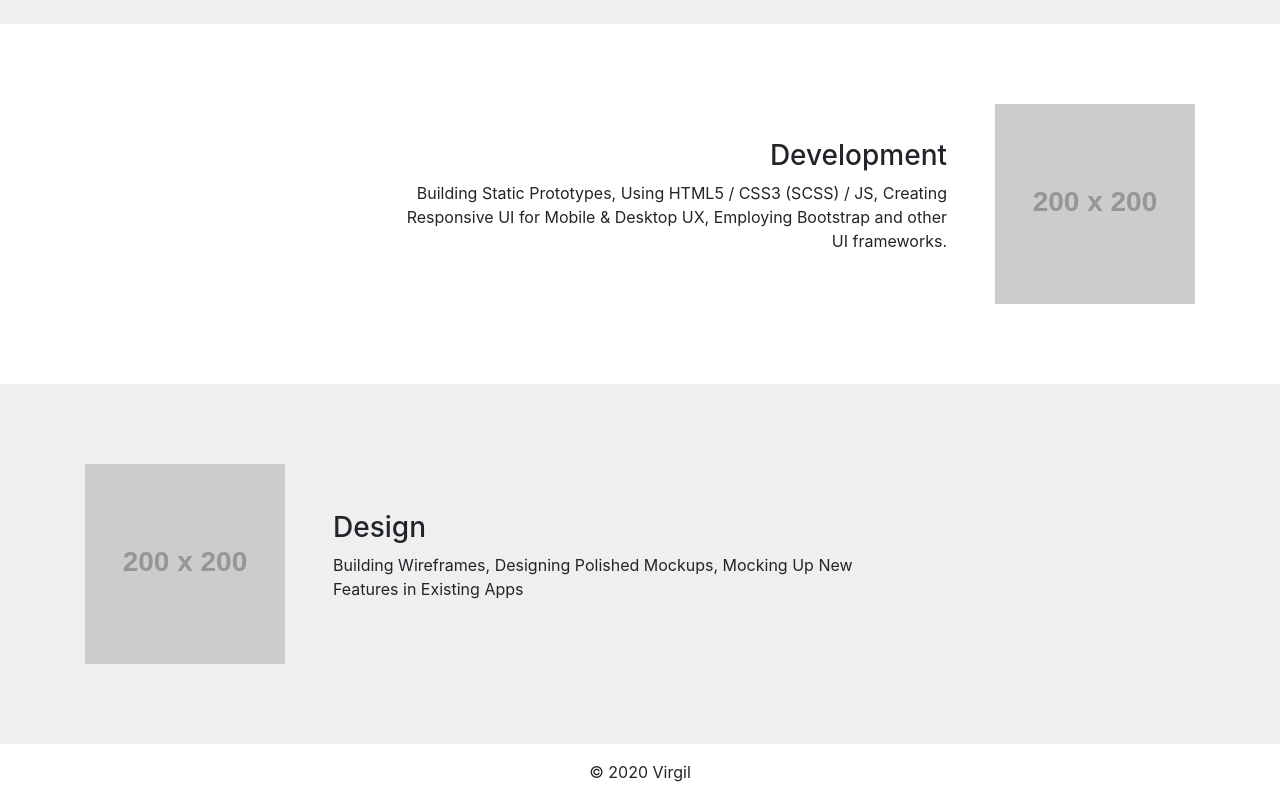
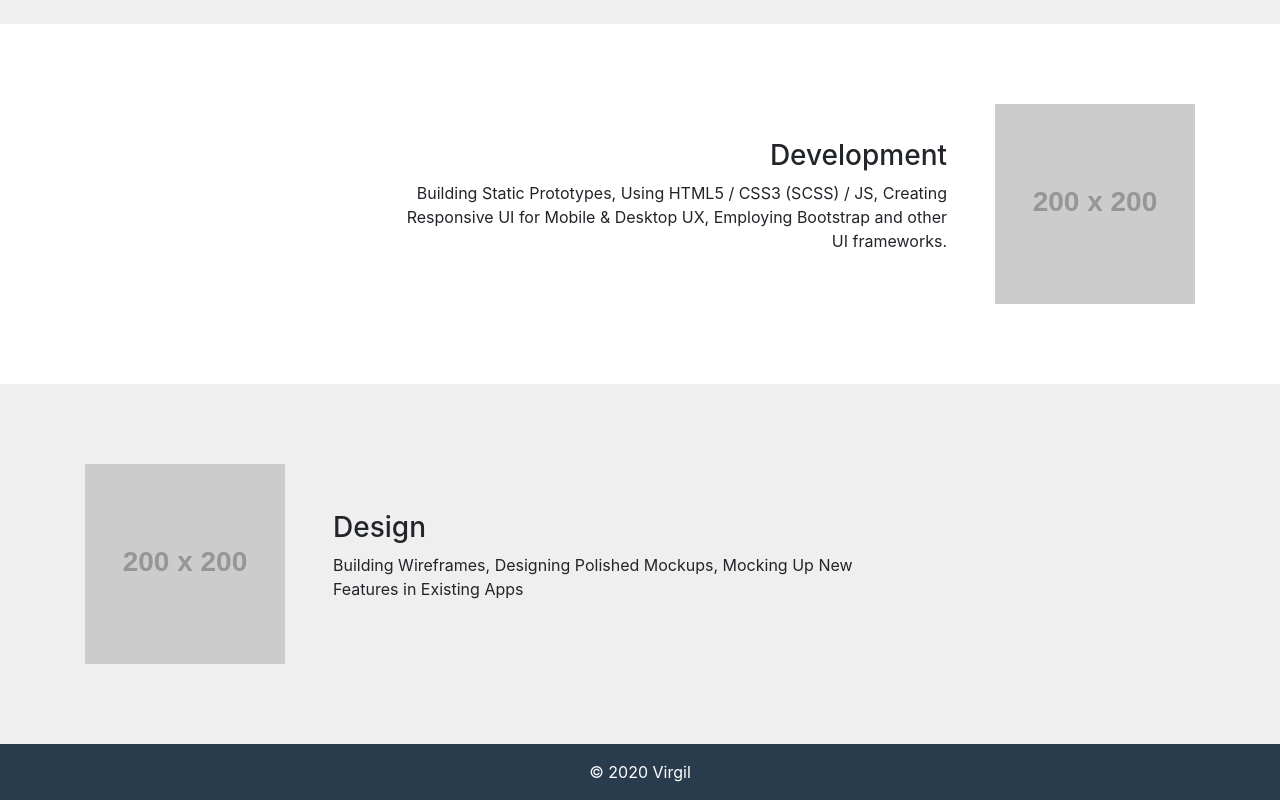
Before and after one commit to cknific/virgil-software, a Gatsby site: page / in a window 1280 px wide. Shown: the part 776-1576 px from the top of the page. Built offline with nearby package versions, Linux system fonts and the light colour scheme; Gatsby itself is replaced by a stand-in of ours; placeholder pictures from the web are drawn by us.

Commit message:
Add footer bg color

```diff
--- a/src/components/Footer/index.js
+++ b/src/components/Footer/index.js
@@ -3,6 +3,8 @@ import { Container } from 'reactstrap'
 import styled from 'styled-components'
 
 const FooterWrapper = styled.footer`
+  background-color: #293c4e;
+  color: white;
   padding: 1rem;
   text-align: center;
 `
```
